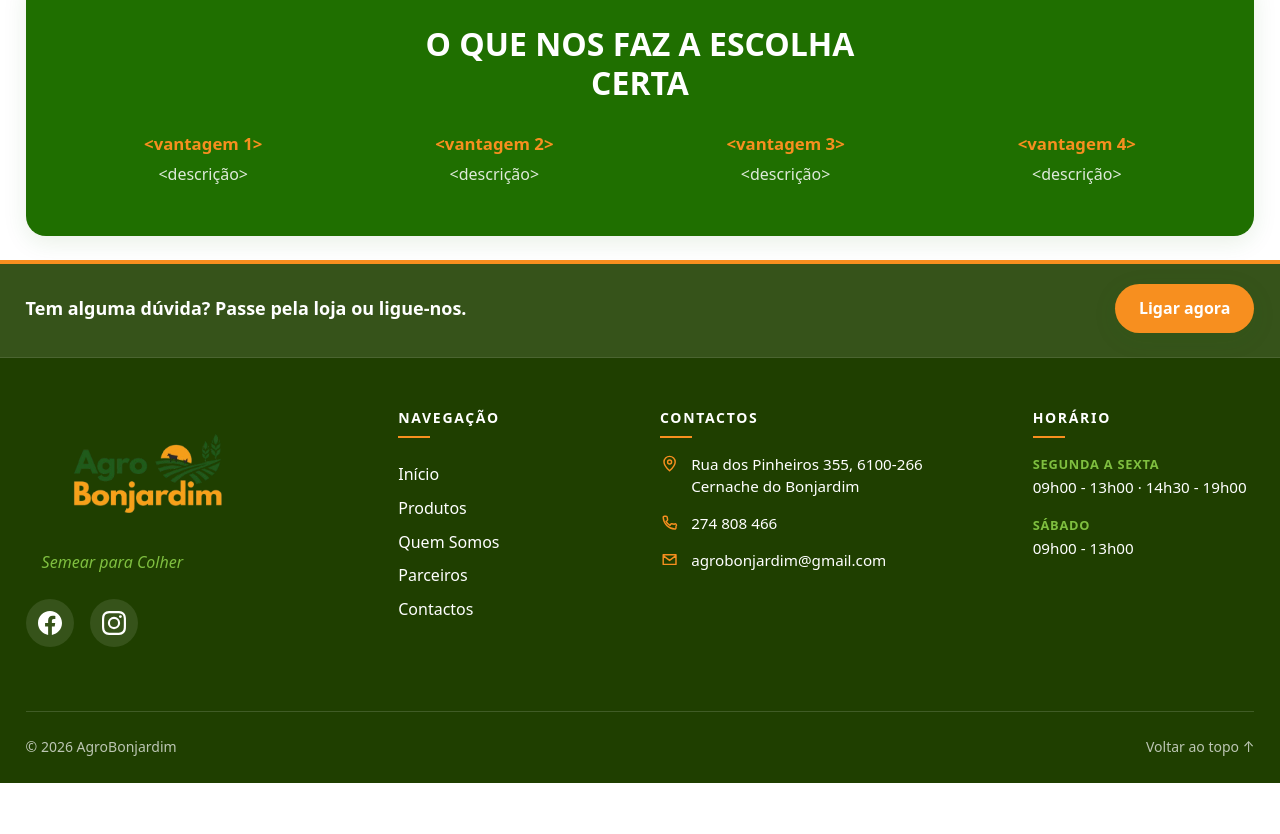
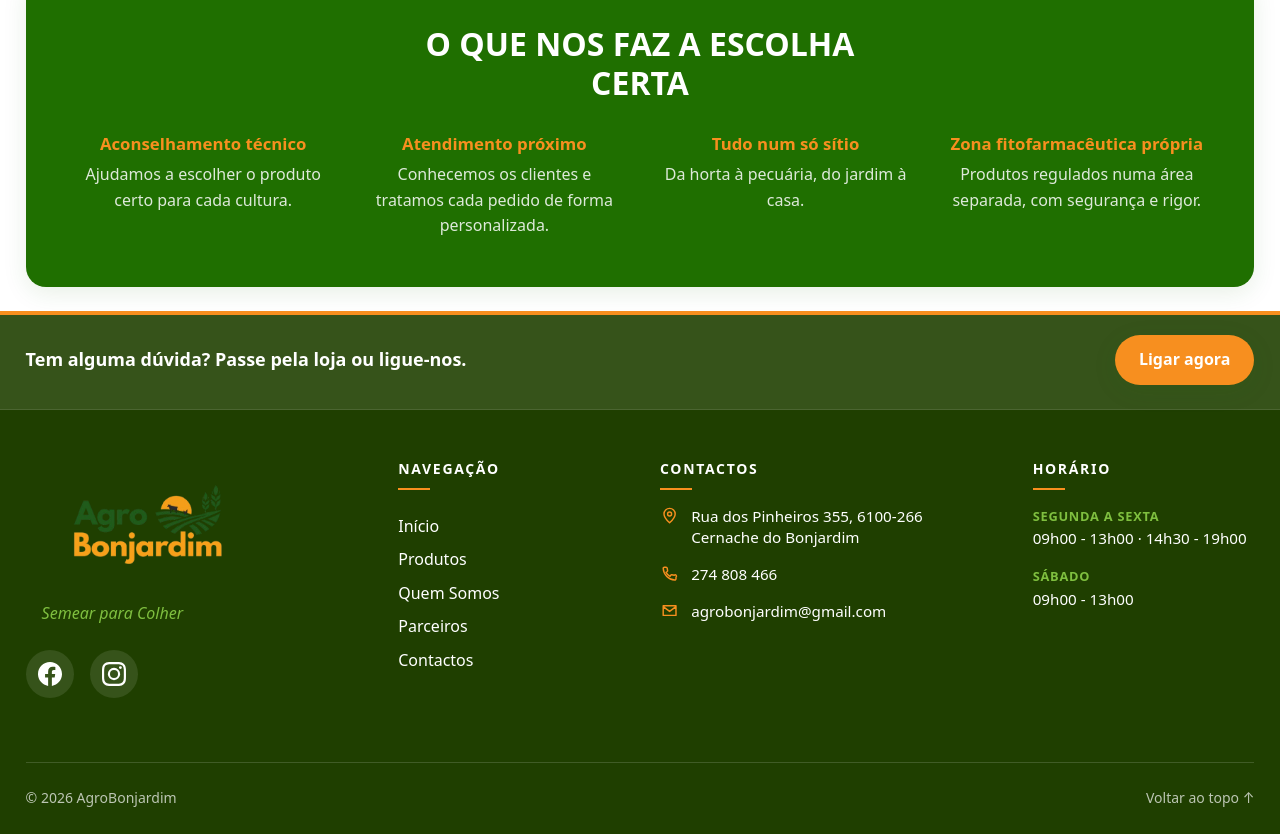
Before and after one commit to afonsohj1812/AgroBonjardim, a Vue app: page / in a window 1280 px wide. Shown: the part 2120-2954 px from the top of the page. Before the commit the page ends 2903 px from the top, so only its background shows below. Built offline with nearby package versions, Linux system fonts and the light colour scheme.

Commit message:
Advantages

```diff
--- a/src/views/HomeView.vue
+++ b/src/views/HomeView.vue
@@ -5,10 +5,10 @@ import { categories } from "@/data/products";
 import { partners } from "@/data/partners";
 
 const advantages = [
-  { title: "<vantagem 1>", description: "<descrição>" },
-  { title: "<vantagem 2>", description: "<descrição>" },
-  { title: "<vantagem 3>", description: "<descrição>" },
-  { title: "<vantagem 4>", description: "<descrição>" },
+  { title: "Aconselhamento técnico", description: "Ajudamos a escolher o produto certo para cada cultura." },
+  { title: "Atendimento próximo", description: "Conhecemos os clientes e tratamos cada pedido de forma personalizada." },
+  { title: "Tudo num só sítio", description: "Da horta à pecuária, do jardim à casa." },
+  { title: "Zona fitofarmacêutica própria", description: "Produtos regulados numa área separada, com segurança e rigor." },
 ];
 
 const videos = Object.entries(
```
